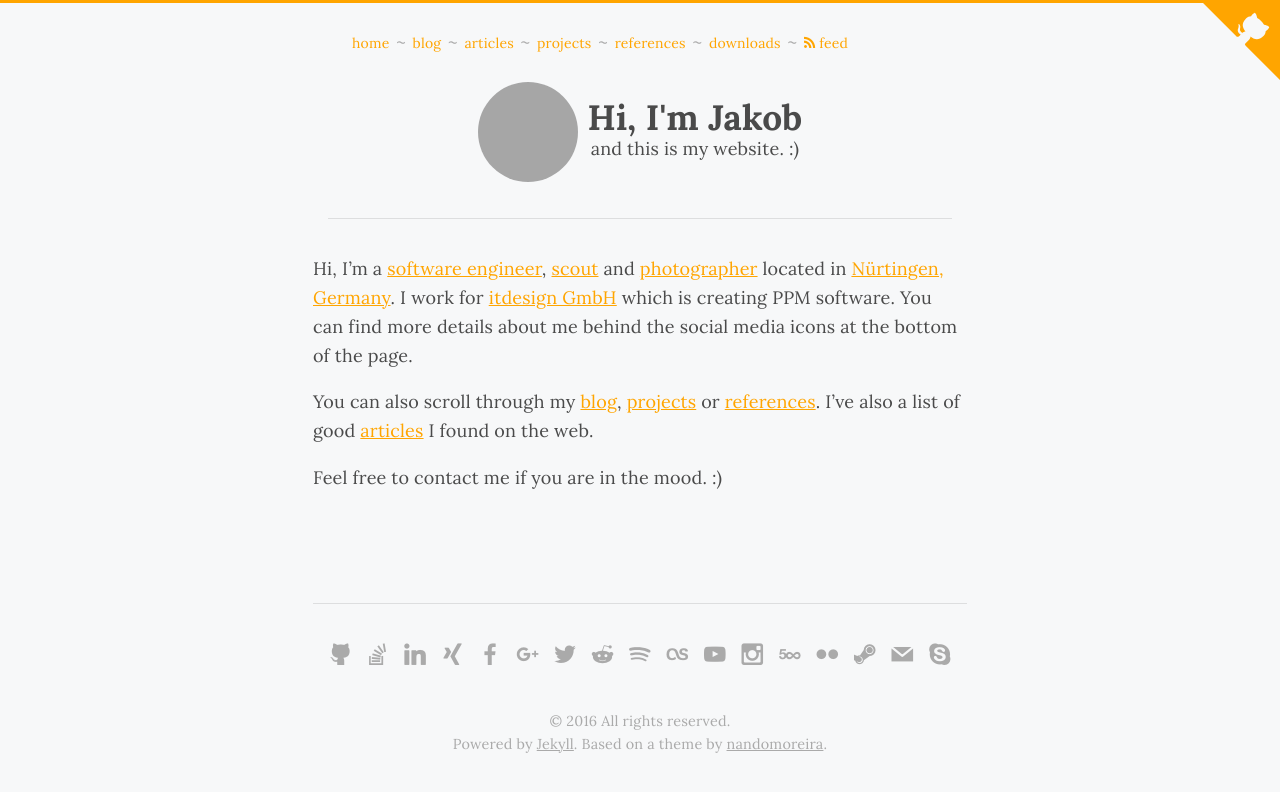
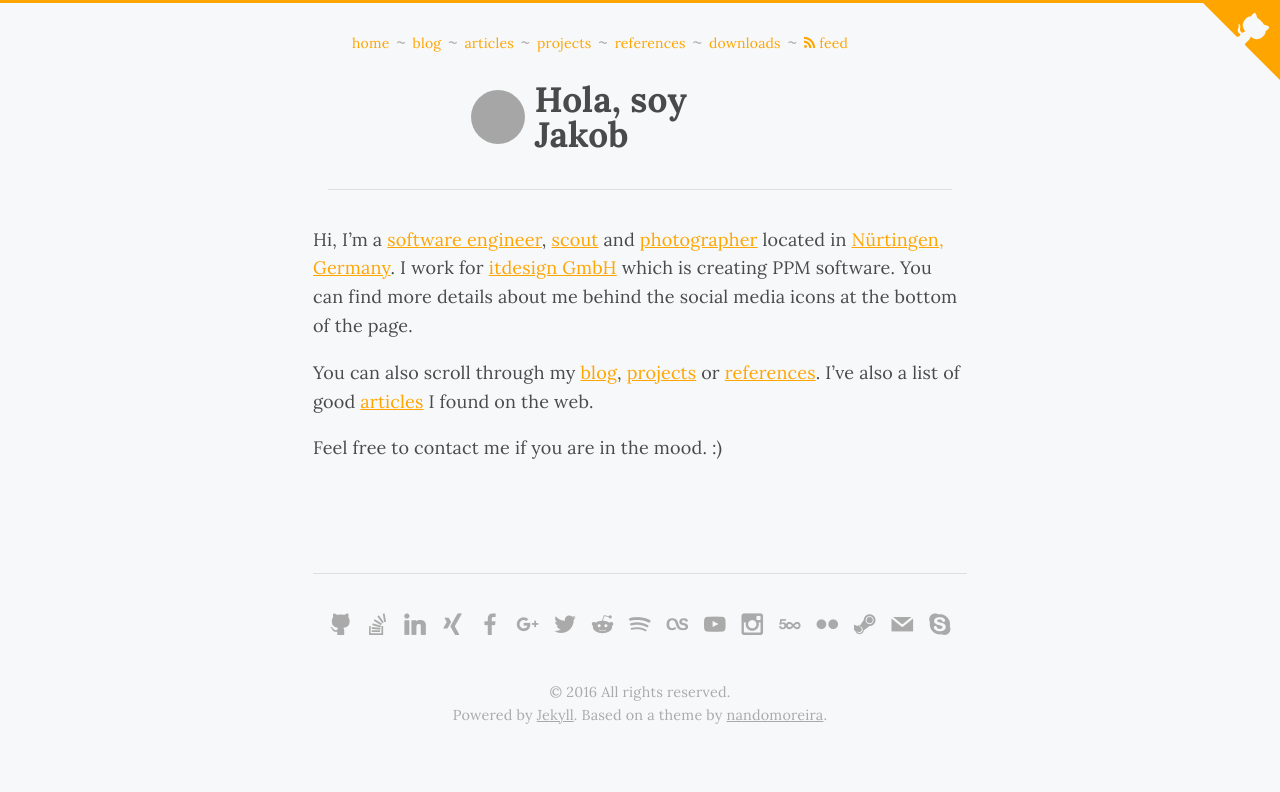
Before and after one commit to foxylion/foxylion.github.io, a Jekyll site: the page built from jekyll/index.md, in a window 1280 px wide, cut to the strip 0-792 px from the top of the page. Built offline with Jekyll 4.4.1, drawn with Linux system fonts in a browser that asks for light colours; part of the change alters nothing that is shown; grey boxes are pictures that could not be loaded.

```diff
--- a/jekyll/_includes/head.html
+++ b/jekyll/_includes/head.html
@@ -31,6 +31,7 @@
 <link rel="alternate" type="application/rss+xml" title="{{ site.title }}" href="{{ "/feed.xml" | prepend: site.baseurl | prepend: site.url }}" />
 
 <script type="text/javascript" src="{{ "/js/jquery-3.1.0.min.js" | prepend: site.baseurl }}"></script>
+<script type="text/javascript" src="{{ "/js/jquery-shuffle.js" | prepend: site.baseurl }}"></script>
 <script type="text/javascript" src="{{ "/js/script.js" | prepend: site.baseurl }}"></script>
 <script type="text/javascript">
 var _gaq = _gaq || [];
--- a/jekyll/_includes/header-about.html
+++ b/jekyll/_includes/header-about.html
@@ -4,8 +4,11 @@
     <img src="//www.gravatar.com/avatar/3cdf5a55365f429825dd44b0aee2dc9c.jpg?s=200" alt="Author thumbnail" class="dot">
   </a>
   <div class="title">
-    <h1>Hi, I'm Jakob</h1>
-    and this is my website. :)
+    <h1>
+      <span id="greeting">Welcome on</span>
+      <br>
+      <span id="sub-greeting">jakob.soy</span>
+    </h1>
   </div>
 </div>
 
--- a/jekyll/_scss/_layout.scss
+++ b/jekyll/_scss/_layout.scss
@@ -80,21 +80,22 @@
     text-decoration: none;
     img {
       margin: 0;
-      width: 100px;
+      width: 3em;
       @media (max-width: 400px) {
-        width: 75px;
+        width: 2.5em;
      }
     }
   }
   .title {
     margin-left: 10px;
-     @media (max-width: 400px) {
-      font-size: 0.8em;
-    }
+    text-align: left;
+
     h1 {
       margin: 0;
-      @media (max-width: 400px) {
-        font-size: 2em;
+      width: 275px;
+      @media (max-width: 420px) {
+        font-size: 1.3em;
+        width: 200px;
       }
     }
   }
--- a/jekyll/index.md
+++ b/jekyll/index.md
@@ -2,6 +2,15 @@
 layout: default
 permalink: /
 ---
+
+<script type="text/javascript">
+$(document).ready(function() {
+  setTimeout(function() {
+    $('#greeting').greeter();
+    $('#sub-greeting').shuffleLetters({ text: 'Jakob' });
+  }, 2000);
+});
+</script>
 
 Hi, I'm a [software engineer](https://github.com/foxylion),
 [scout](https://www.dpsg-nuertingen.de/) and
--- /dev/null
+++ b/jekyll/js/jquery-shuffle.js
@@ -0,0 +1,115 @@
+/**
+ * @name		Shuffle Letters
+ * @author		Martin Angelov
+ * @version 	1.0
+ * @url			http://tutorialzine.com/2011/09/shuffle-letters-effect-jquery/
+ * @license		MIT License
+ */
+
+(function($){
+
+	$.fn.shuffleLetters = function(prop){
+		var options = $.extend({
+			"step"		: 8,			// How many times should the letters be changed
+			"fps"		: 25,			// Frames Per Second
+			"text"		: "", 			// Use this text instead of the contents
+			"callback"	: function(){}	// Run once the animation is complete
+		},prop)
+
+		return this.each(function(){
+			var el = $(this),
+				str = "";
+
+			// Preventing parallel animations using a flag;
+			if(el.data('animated')){
+				return true;
+			}
+
+			el.data('animated',true);
+
+			if(options.text) {
+				str = options.text.split('');
+			}	else {
+				str = el.text().split('');
+			}
+
+			// The types array holds the type for each character;
+			// Letters holds the positions of non-space characters;
+			var types = [],
+				letters = [];
+
+			// Looping through all the chars of the string
+			for(var i=0;i<str.length;i++){
+				var ch = str[i];
+
+				if(ch == " "){
+					types[i] = "space";
+					continue;
+				}	else if(/[a-z]/.test(ch)){
+					types[i] = "lowerLetter";
+				} else if(/[A-Z]/.test(ch)){
+					types[i] = "upperLetter";
+				}	else {
+					types[i] = "symbol";
+				}
+				letters.push(i);
+			}
+			el.html("");
+
+			// Self executing named function expression:
+			(function shuffle(start){
+				// This code is run options.fps times per second
+				// and updates the contents of the page element
+				var i,
+					len = letters.length,
+					strCopy = str.slice(0);	// Fresh copy of the string
+
+				if(start>len){
+					// The animation is complete. Updating the
+					// flag and triggering the callback;
+					el.data('animated',false);
+					options.callback(el);
+					return;
+				}
+
+				// All the work gets done here
+				for(i=Math.max(start,0); i < len; i++){
+					// The start argument and options.step limit
+					// the characters we will be working on at once
+
+					if( i < start+options.step){
+						// Generate a random character at thsi position
+						strCopy[letters[i]] = randomChar(types[letters[i]]);
+					}	else {
+						strCopy[letters[i]] = "";
+					}
+				}
+
+				el.text(strCopy.join(""));
+				setTimeout(function(){
+					shuffle(start+1);
+				},1000/options.fps);
+			})(-options.step);
+
+
+		});
+	};
+
+	function randomChar(type){
+		var pool = "";
+
+		if (type == "lowerLetter"){
+			pool = "abcdefghijklmnopqrstuvwxyz0123456789";
+		}
+		else if (type == "upperLetter"){
+			pool = "ABCDEFGHIJKLMNOPQRSTUVWXYZ0123456789";
+		}
+		else if (type == "symbol"){
+			pool = ",.?/\\(^)![]{}*&^%$#'\"";
+		}
+
+		var arr = pool.split('');
+		return arr[Math.floor(Math.random()*arr.length)];
+	}
+
+})(jQuery);
--- a/jekyll/js/script.js
+++ b/jekyll/js/script.js
@@ -69,3 +69,28 @@
     });
   }
 }(jQuery));
+
+
+
+
+
+(function($) {
+  $.fn.greeter = function() {
+    var greetingElement = this;
+    var i = 0;
+    var greetings = [ "Hola, soy", "Hi, I'm", "Hallo, ich bin", "Salut, je suis" ];
+
+    function nextGreeting() {
+      $(greetingElement).shuffleLetters({
+        'text': greetings[i],
+        'callback': function() {
+          i++;
+          if(i > greetings.length - 1) i = 0;
+          setTimeout(nextGreeting, 5000);
+        }
+      });
+    }
+
+    nextGreeting();
+  }
+}(jQuery));
```
